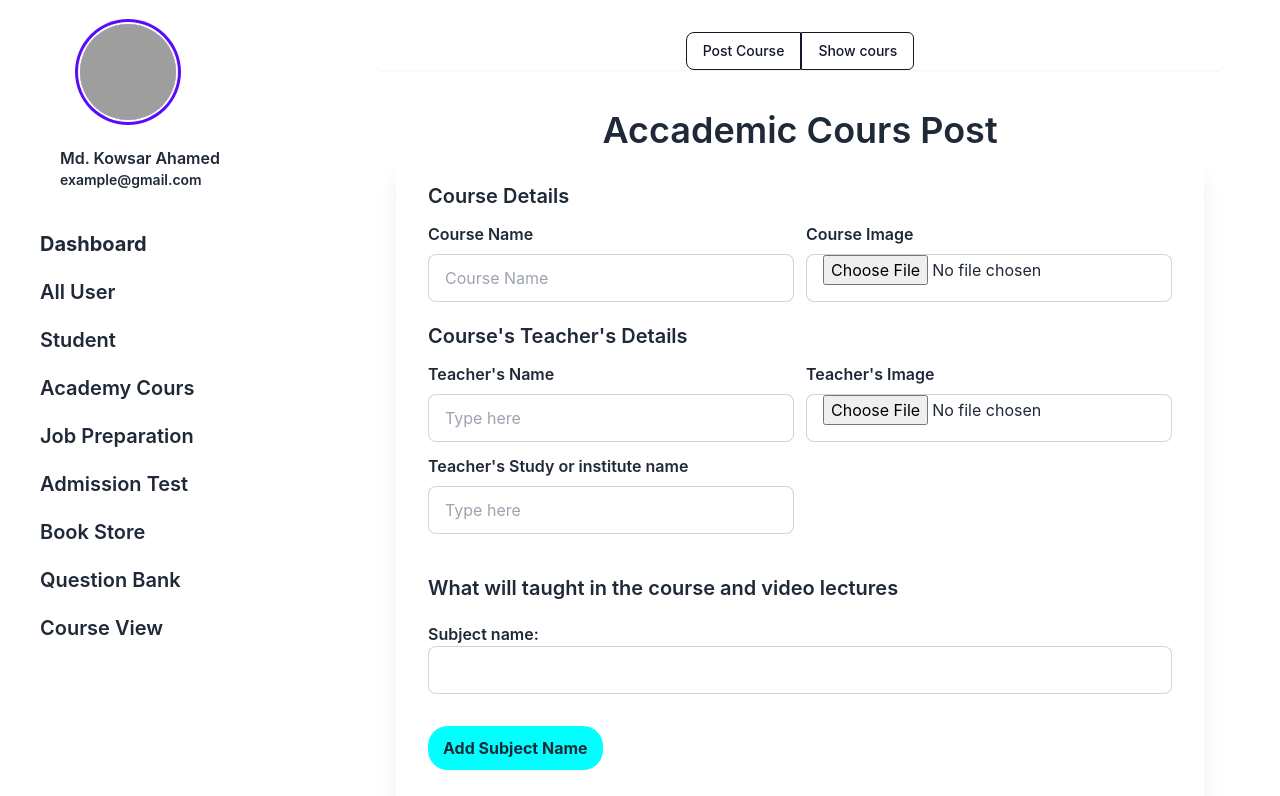
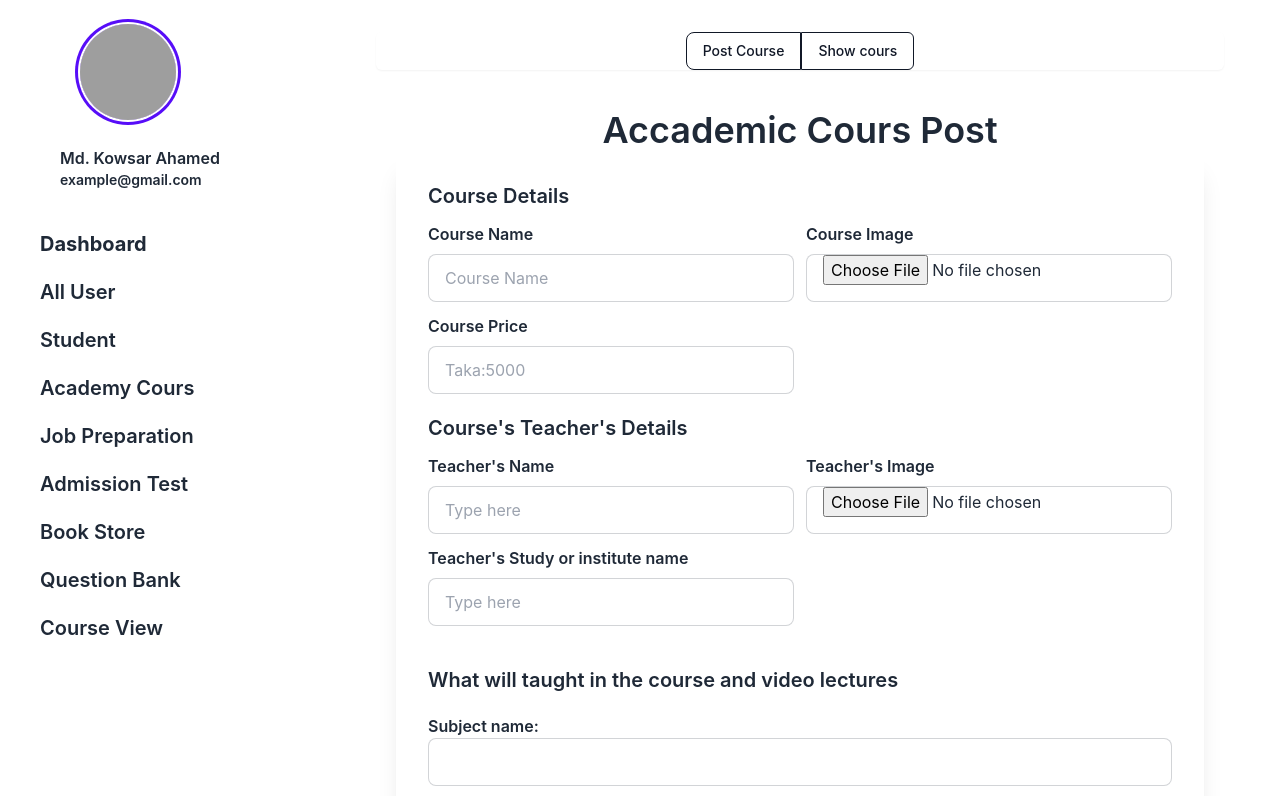
Before and after one commit to kowsarahammd80/omar-academy-clients-deshborad, a React (Create React App) app: page /academicCours in a window 1280 px wide. Shown: the top 796 px of the page. Built offline with nearby package versions, Linux system fonts and the light colour scheme; grey boxes are pictures that could not be loaded.

Commit message:
some code   change

```diff
--- a/src/Components/AcademyCours/CoursePost.js
+++ b/src/Components/AcademyCours/CoursePost.js
@@ -1,9 +1,13 @@
 import React, { useState } from "react";
+import { toast } from "react-hot-toast";
+import { useNavigate } from "react-router-dom";
 import "./CoursePost.css";
 
 const CoursePost = () => {
   const [chapters, setChapters] = useState([{ name: "", details: "" }]);
 
+
+  const navigate=useNavigate()
   //heandleImage
 
   const [coursimg, setCoursImg] = useState();
@@ -85,6 +89,7 @@ const CoursePost = () => {
 
     const from = event.target;
     const courseName = from.courseName.value;
+    const coursPrice=from.price.value
     const ThecherEducation = from.ThecherEducation.value;
     const aboutCours = from.aboutCours.value;
     const ThecherName = from.ThecherName.value;
@@ -94,6 +99,7 @@ const CoursePost = () => {
     const cours = {
       courseName,
       coursThumnil: coursimg,
+      coursPrice,
       ThecherName,
       videolecture: chapters,
       keyPoint: keyPoint,
@@ -104,7 +110,7 @@ const CoursePost = () => {
       videoQuantity,
       chapterQuantity,
     };
-    console.log(cours);
+
 
     fetch("http://localhost:5000/academic", {
       method: "POST",
@@ -116,6 +122,9 @@ const CoursePost = () => {
       .then((res) => res.json())
       .then((data) => {
         console.log(data);
+        from.reset()
+        toast.success("cours post succesfully",{autoClose:50000})
+        navigate("/academicCours/getacademicCourse")
       });
   };
 
@@ -163,6 +172,17 @@ const CoursePost = () => {
                       type="file"
                       name="image"
                       id="image"
+                      className="input input-bordered w-full"
+                    />
+                  </div>
+                  <div>
+                    <p className="font-semibold mb-2">Course Price</p>
+                    <input
+                      required
+                      placeholder="Taka:5000"
+                      name="price"
+                      type="number"
+
                       className="input input-bordered w-full"
                     />
                   </div>
--- a/src/Components/AcademyCours/Show-cours/Getacademycours.js
+++ b/src/Components/AcademyCours/Show-cours/Getacademycours.js
@@ -32,7 +32,7 @@ const Getacademycours = () => {
       {/* card */}
 
       <div className="grid grid-cols-1 lg:grid-cols-3 md:grid-cols-2 gap-x-4 gap-y-4">
-        {Course?.map((cours) => (
+        {Course?.reverse().map((cours) => (
           <CoursCard key={cours._id} cours={cours}></CoursCard>
         ))}
       </div>
```
